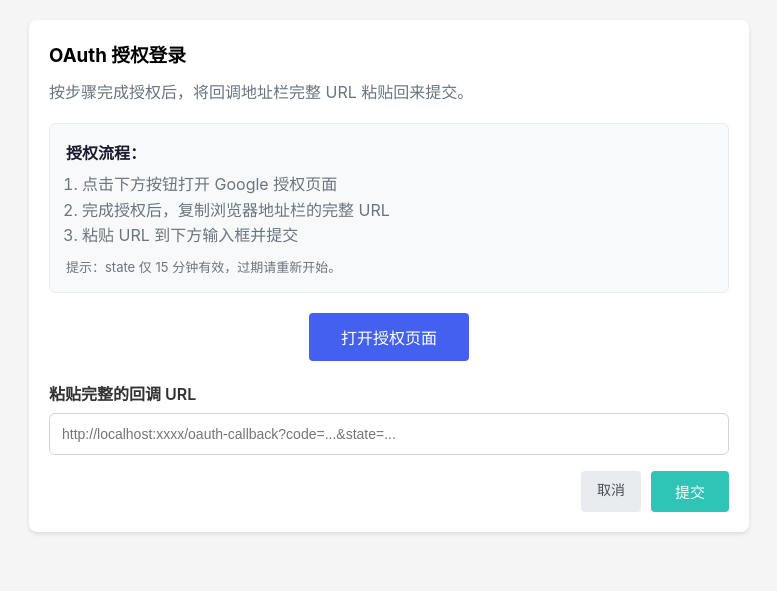
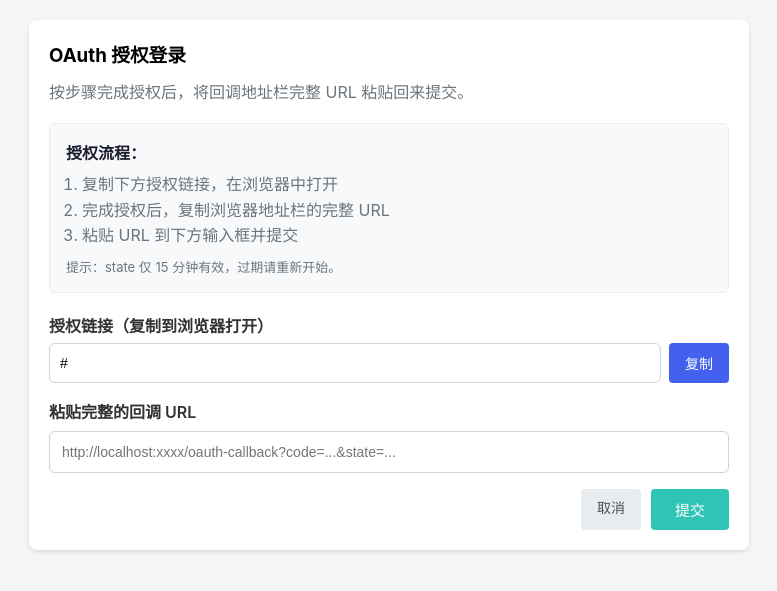
Before and after one commit to cetaceang/antigravity2api-python, a FastAPI app: template src/admin/templates/oauth.html in a window 1280 px wide. Shown: the part 70-661 px from the top of the page, without its empty margins (251-1028 px from the left). Run offline with FastAPI, Linux system fonts and the light colour scheme; the template is opened without the code that fills it: most values are stand-ins (such as "Sample title", 1, 10 or a date in 2020).

Commit message:
chore: show auth link for manual copy

```diff
--- a/src/admin/templates/oauth.html
+++ b/src/admin/templates/oauth.html
@@ -16,17 +16,25 @@
         <div style="border: 1px solid #e9ecef; border-radius: 6px; padding: 16px; margin-bottom: 20px; background: #f8f9fa;">
             <h4 style="margin-bottom: 8px; color: #1a1a2e;">授权流程：</h4>
             <ol style="color: #6c757d; margin-left: 16px; line-height: 1.6;">
-                <li>点击下方按钮打开 Google 授权页面</li>
+                <li>复制下方授权链接，在浏览器中打开</li>
                 <li>完成授权后，复制浏览器地址栏的完整 URL</li>
                 <li>粘贴 URL 到下方输入框并提交</li>
             </ol>
             <p style="color: #6c757d; margin-top: 8px; font-size: 13px;">提示：state 仅 15 分钟有效，过期请重新开始。</p>
         </div>
 
-        <div style="text-align: center; margin-bottom: 20px;">
-            <a href="{{ auth_url }}" target="_blank" rel="noopener noreferrer" class="btn btn-primary" style="padding: 12px 32px; font-size: 16px;">
-                打开授权页面
-            </a>
+        <div style="margin-bottom: 16px;">
+            <label for="auth_link" style="display: block; margin-bottom: 6px; color: #333; font-weight: 600;">授权链接（复制到浏览器打开）</label>
+            <div style="display: flex; gap: 8px;">
+                <input
+                    id="auth_link"
+                    type="text"
+                    readonly
+                    value="{{ auth_url }}"
+                    style="flex: 1; padding: 10px; border: 1px solid #ced4da; border-radius: 6px; font-size: 14px;"
+                >
+                <button type="button" class="btn btn-primary" style="padding: 10px 16px;" onclick="copyAuthLink()">复制</button>
+            </div>
         </div>
 
         <form method="post" action="/admin/oauth/manual/complete" style="text-align: left;">
@@ -46,4 +54,23 @@
         </form>
     </div>
 </div>
+
+<script>
+function copyAuthLink() {
+    const input = document.getElementById('auth_link');
+    if (!input) return;
+    input.select();
+    input.setSelectionRange(0, 99999);
+    try {
+        const ok = document.execCommand('copy');
+        if (!ok && navigator.clipboard) {
+            navigator.clipboard.writeText(input.value);
+        }
+    } catch (e) {
+        if (navigator.clipboard) {
+            navigator.clipboard.writeText(input.value);
+        }
+    }
+}
+</script>
 {% endblock %}
```
